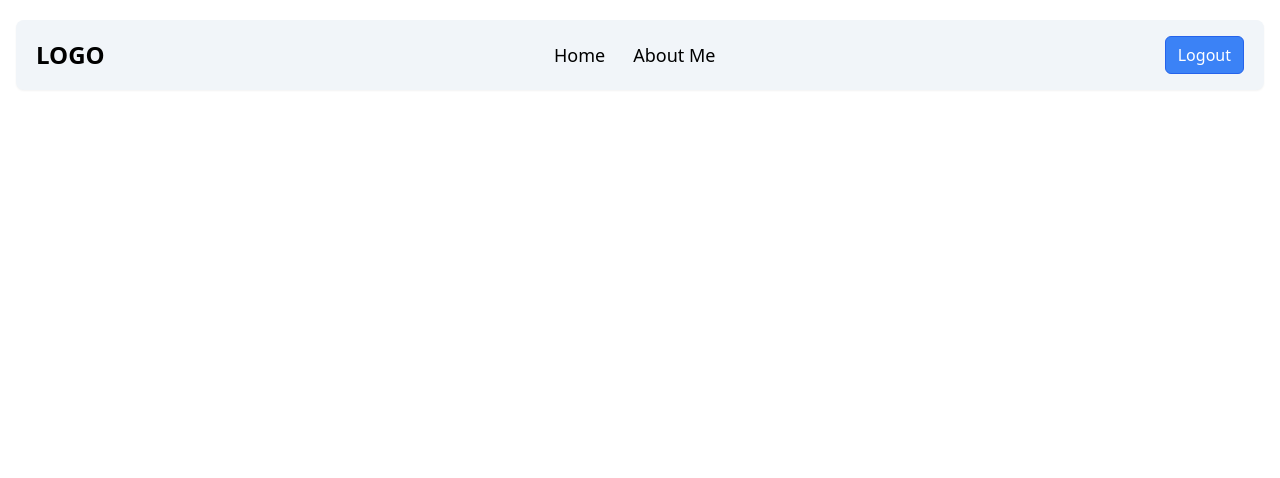
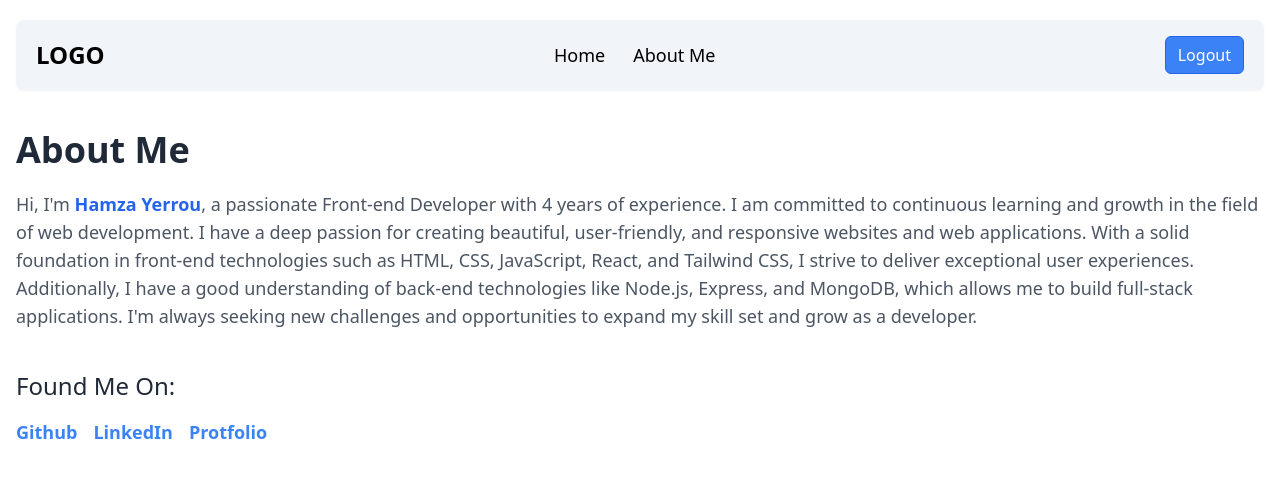
Before and after one commit to YerrouHamza/Authorization_App-MERN, a React (Vite) app in the folder UI/: page /about-me in a window 1280 px wide. Shown: the top 478 px of the page. Built offline with nearby package versions, Linux system fonts and the light colour scheme; sample sign-in values are in the browser's storage.

Commit message:
created the about page and also improved the text for explan why i build this app

```diff
--- a/UI/src/App.tsx
+++ b/UI/src/App.tsx
@@ -1,5 +1,6 @@
 import { Routes, Route } from "react-router-dom"
 import HomePage from "./views/homePage"
+import AboutPage from './views/aboutPage'
 import LoginPage from "./views/loginPage"
 import RegisterPage from "./views/registerPage"
 
@@ -7,6 +8,7 @@ function App() {
   return (
     <Routes>
       <Route path="/" Component={HomePage} />
+      <Route path="/about-me" Component={AboutPage} />
       <Route path="/login" Component={LoginPage} />
       <Route path="/register" Component={RegisterPage} />
     </Routes>
--- /dev/null
+++ b/UI/src/components/Welcomemsg.tsx
@@ -0,0 +1,28 @@
+type WelcomeMsgProps = {
+    name: string;
+    className: string;
+};
+
+const WelcomeMsg = ({ name, className }: WelcomeMsgProps) => {
+    const getCurrentGreeting = () => {
+      const currentHour = new Date().getHours();
+
+      if (currentHour >= 5 && currentHour < 12) {
+        return 'Good Morning';
+      } else if (currentHour >= 12 && currentHour < 17) {
+        return 'Good Afternoon';
+      } else if (currentHour >= 17 && currentHour < 21) {
+        return 'Good Evening';
+      } else {
+        return 'Good Night';
+      }
+    };
+
+    return (
+        <h1 className={className}>
+            👋🏼 {getCurrentGreeting()}, <span className="text-blue-500 font-bold capitalize">{name}</span>!
+        </h1>
+    );
+};
+
+export default WelcomeMsg;
--- a/UI/src/layouts/defualtLayout.tsx
+++ b/UI/src/layouts/defualtLayout.tsx
@@ -7,10 +7,12 @@ export default React.memo(function NonLoginLayout({children}: {children: ReactNo
   const {isLoading} = useLoader();
 
   return (
-    <main className='max-w-screen-xl m-auto py-5 px-4 h-screen space-y-10'>
+    <main className='max-w-screen-xl m-auto py-5 px-4 min-h-screen'>
         {isLoading && <LoaderOverlay />}
-        <Navbar />
-        {children}
+        <div className='space-y-10 h-full'>
+          <Navbar />
+          {children}
+        </div>
     </main>
   )
 })
--- /dev/null
+++ b/UI/src/views/aboutPage.tsx
@@ -0,0 +1,52 @@
+import React from "react";
+import WithAuthorizationProtection from "../auth/authorizationProtect";
+
+const findMeOn = [
+  {
+    name: 'Github',
+    link: 'https://github.com/YerrouHamza'
+  },
+  {
+    name: 'LinkedIn',
+    link: 'https://www.linkedin.com/in/hamza-yerrou/'
+  },
+  {
+    name: 'Protfolio',
+    link: 'https://hamzayerrou.com/'
+  }
+]
+
+const AboutPage = React.memo(() => {
+  return (
+    <div >
+      <h1 className="text-4xl font-bold text-gray-800 mb-5">About Me</h1>
+
+      <section>
+        <p className="text-lg text-gray-600 mb-10">
+          Hi, I'm <span className="font-semibold text-blue-600">Hamza Yerrou</span>, a passionate Front-end Developer with 4 years of experience. I am committed to continuous learning and growth in the field of web development. I have a deep passion for creating beautiful, user-friendly, and responsive websites and web applications. With a solid foundation in front-end technologies such as HTML, CSS, JavaScript, React, and Tailwind CSS, I strive to deliver exceptional user experiences. <br />
+          Additionally, I have a good understanding of back-end technologies like Node.js, Express, and MongoDB, which allows me to build full-stack applications. I'm always seeking new challenges and opportunities to expand my skill set and grow as a developer.
+        </p>
+      </section>
+      <section className="space-y-4">
+        <h2 className="text-2xl text-gray-800">Found Me On:</h2>
+        <div className="space-x-4">
+          {findMeOn.map((item, index) => (
+            <a
+              key={index}
+              href={item.link}
+              type="link"
+              target="_blank"
+              className="font-semibold text-lg text-blue-500 hover:text-blue-600"
+            >
+              {item.name}
+            </a>
+          ))}
+        </div>
+      </section>
+    </div>
+  )
+})
+
+const ProtectedAboutPage = WithAuthorizationProtection(AboutPage);
+
+export default ProtectedAboutPage;
--- a/UI/src/views/homePage.tsx
+++ b/UI/src/views/homePage.tsx
@@ -1,12 +1,25 @@
 import React from "react";
+import useAuthrization from "../customHooks/useAuthrization";
 import WithAuthorizationProtection from "../auth/authorizationProtect";
+import WelcomeMsg from "../components/Welcomemsg";
 
 const HomePage = React.memo(() => {
+  const {user} = useAuthrization();
   return (
-      <div>Welcome to the Home Page</div>
+      <div>
+        <WelcomeMsg className="text-3xl text-boxdark font-medium mb-8" name={user?.userName || ''} />
+        <h2 className="text-xl font-bold text-gray-600 mb-2">Welcome to the MERN Stack - Authorization App</h2>
+        <section className="text-lg text-gray-600 space-y-1">
+          <p>
+            This app was built using the <strong>MERN stack (MongoDB, Express, React, Node.js)</strong> as a project to showcase my skills as a MERN Stack Developer.
+          </p>
+          <p>
+            It can also be a great starting point for your next app. The code is clean, well-structured, and easy to modify, allowing you to quickly build and customize your own application, with ready authentication and authorization features, and protected routes for only logged-in users.
+          </p>
+        </section>
+      </div>
   )
 })
 
 const ProtectedHomePage = WithAuthorizationProtection(HomePage);
-
 export default ProtectedHomePage;
```
